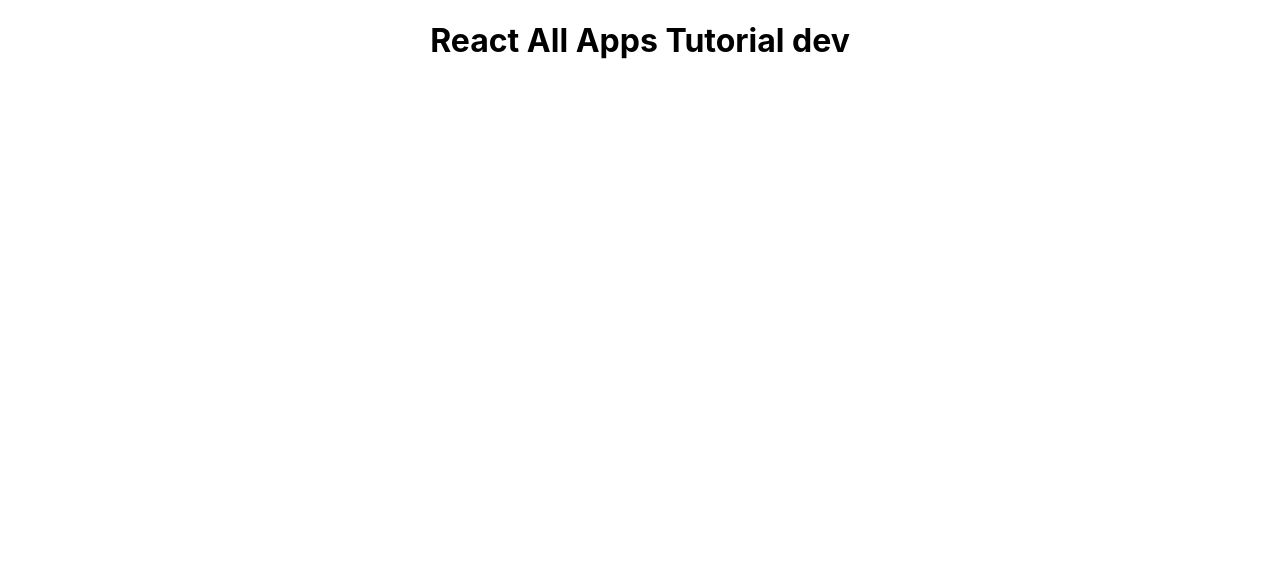
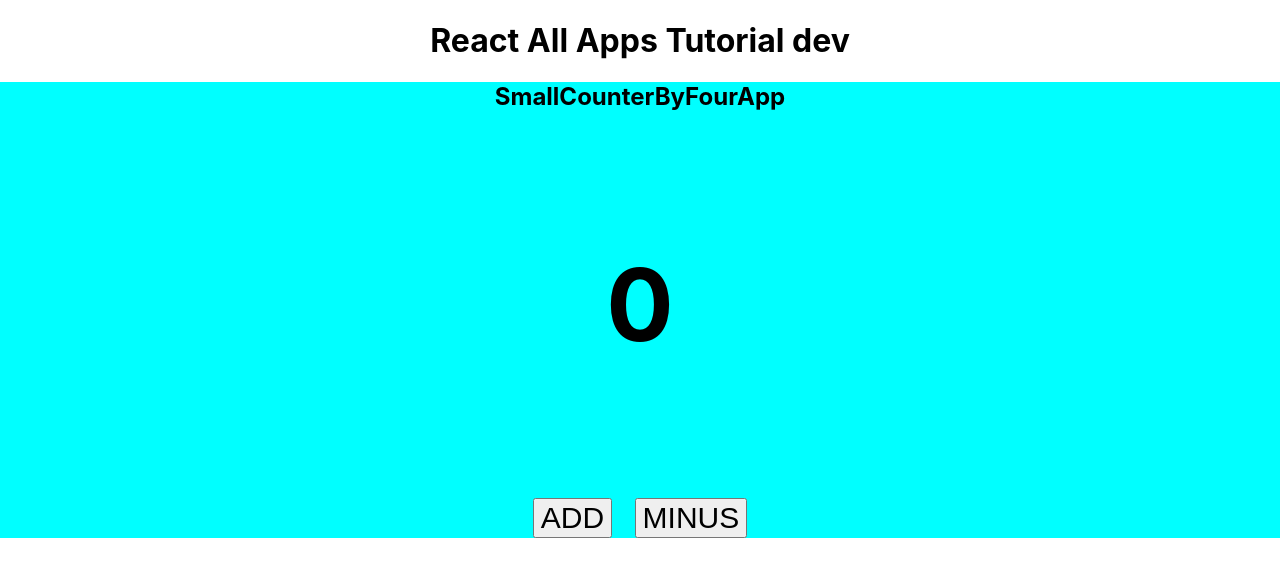
Before and after one commit to gitcoder-23/react-todo-app-tutorial, a React (Create React App) app: page /counter4 in a window 1280 px wide. Shown: the top 576 px of the page. Built offline with nearby package versions, Linux system fonts and the light colour scheme.

Commit message:
counter4

```diff
--- a/src/App.js
+++ b/src/App.js
@@ -7,6 +7,7 @@ import CreateTodo from './pages/todoApp/CreateTodo';
 import Counter from './pages/otherApp/Counter';
 import SmallCalculator from './pages/otherApp/SmallCalculator';
 import SmallCounterApp from './pages/miniAps/SmallCounterApp';
+import SmallCounterByFourApp from "./pages/myProjectTasks/SmallCounterByFourApp";
 
 function App() {
   return (
@@ -20,6 +21,7 @@ function App() {
           <Route exact path="/counter" element={<Counter />} />
           <Route exact path="/view" element={<ViewTodo />} />
           <Route exact path="/create" element={<CreateTodo />} />
+          <Route exact path="/counter4" element={<SmallCounterByFourApp />} />
         </Routes>
       </div>
     </>
--- /dev/null
+++ b/src/pages/myProjectTasks/SmallCounterByFourApp.js
@@ -0,0 +1,27 @@
+import React, {useState} from 'react'
+
+const SmallCounterByFourApp = () => {
+    const [v, cb ] = useState(0);
+    const onAdd = () => {
+        let newVar = v + 4;
+        cb(newVar);
+    }
+    const onMinus = () => {
+        let newVar = v - 4;
+        cb(newVar);
+        if (v === 0){
+            cb(0);
+        }
+    }
+    console.log('v-->', v);
+  return (
+    <div style={{backgroundColor : 'cyan' }}>
+      <h2>SmallCounterByFourApp</h2>
+      <h4 style={{fontSize : 100 }}><span>{v}</span></h4>
+      <button style={{fontSize : 30}} onClick={() => onAdd ()}>ADD</button> &nbsp;&nbsp;&nbsp;&nbsp;
+      <button style={{fontSize : 30}} onClick={() => onMinus ()}>MINUS</button>
+    </div>
+  )
+}
+
+export default SmallCounterByFourApp
```
